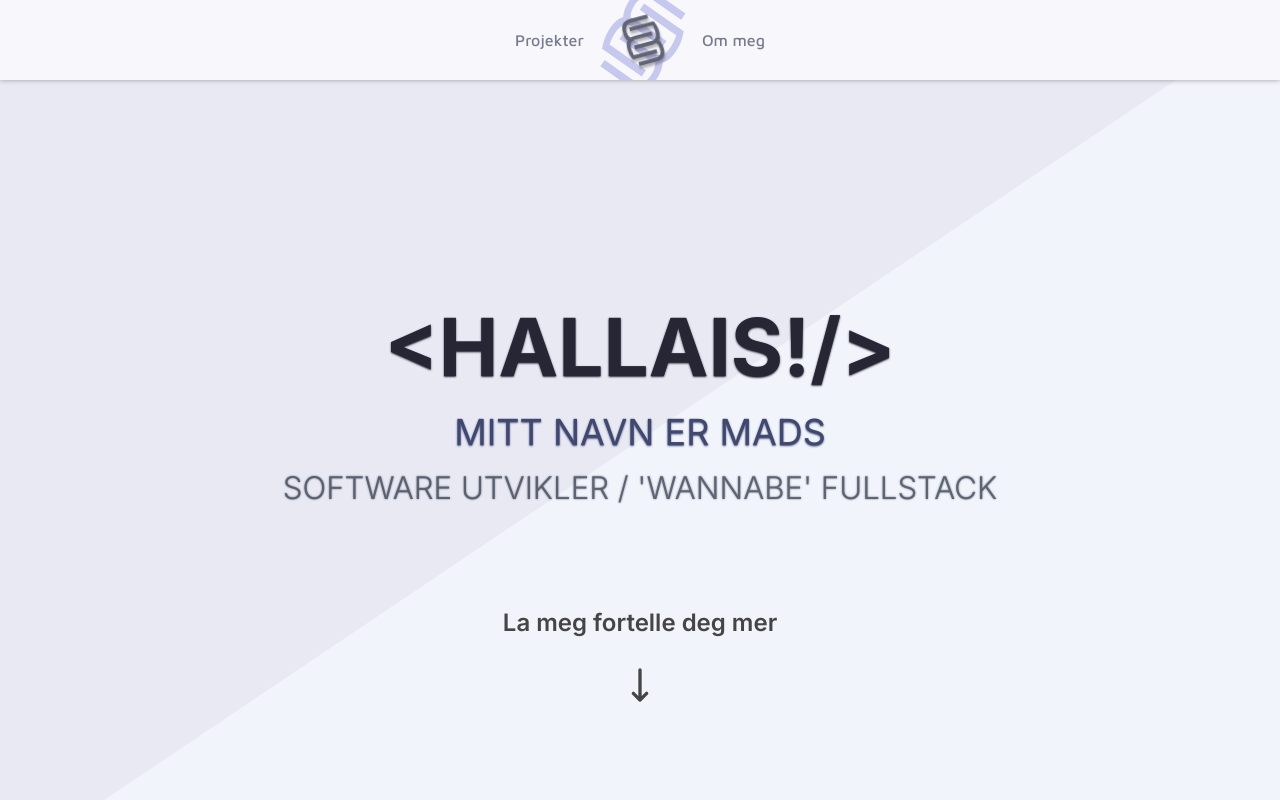
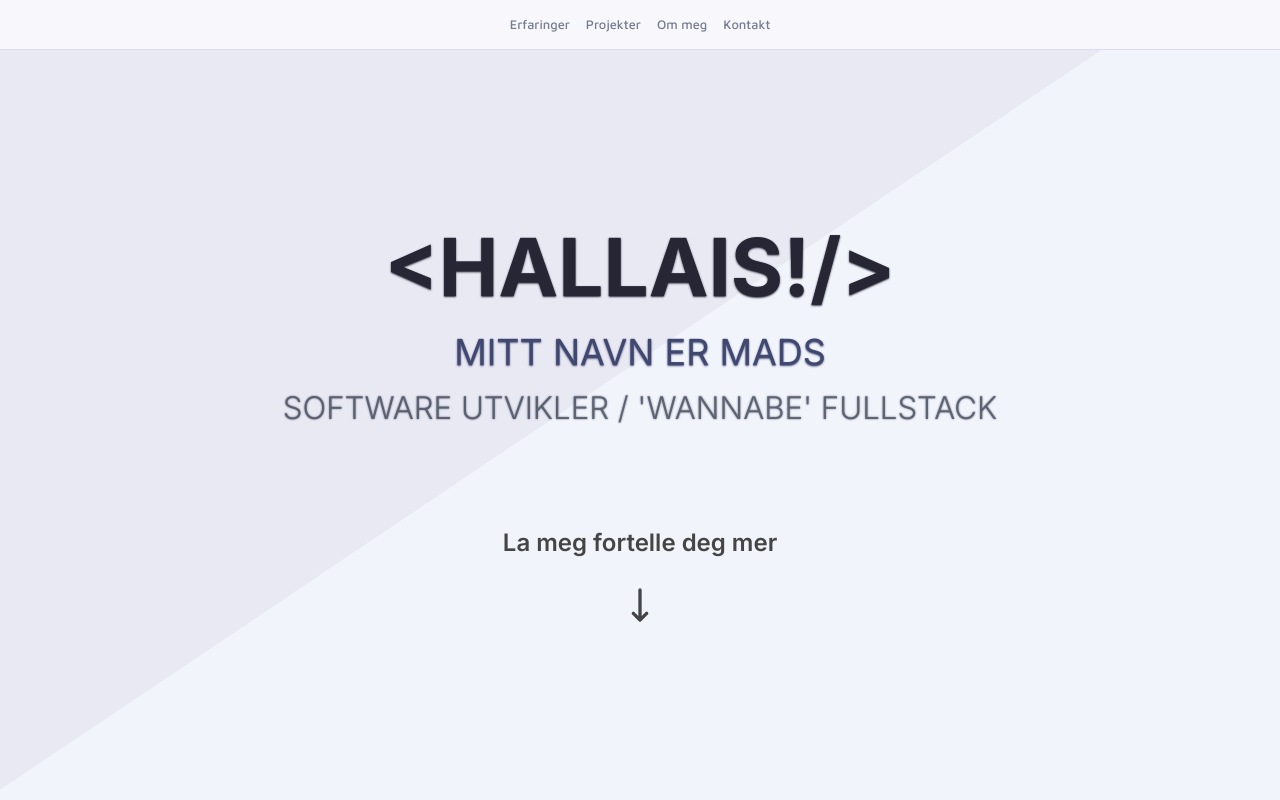
Before and after one commit to MadsKodehode/mads-portfolio, a React (Create React App) app: page /#/ in a window 1280 px wide. Shown: the top 800 px of the page. Built offline with nearby package versions, Linux system fonts and the light colour scheme.

Commit message:
Updated header and nav

```diff
--- a/src/components/Header/Header.jsx
+++ b/src/components/Header/Header.jsx
@@ -1,12 +1,11 @@
 import Logo from "../../imgs/FadedLogo.svg";
 import { Link } from "react-router-dom";
+import Navigation from "../Navigation/Navigation";
 const Header = () => {
   return (
-    <header className="header-light">
+    <header>
+      <div className="header-light">
         <div className="links">
-        <Link className="link" to="#projekter">
-          Projekter
-        </Link>
           <div className="logo-wrap">
             <div className="svg-wrap">
               <svg
@@ -29,10 +28,9 @@ const Header = () => {
             </div>
             <img className="logo-faded" src={Logo} alt="logo"></img>
           </div>
-        <Link className="link" to="#om">
-          Om meg
-        </Link>
         </div>
+      </div>
+      <Navigation></Navigation>
     </header>
   );
 };
--- a/src/components/Header/header.scss
+++ b/src/components/Header/header.scss
@@ -1,37 +1,23 @@
 .header-light {
   @include flex(center, center);
   background: $banner;
-  box-shadow: 0px 0px 5px #999;
+  border-bottom: 1px solid #dddbf1;
   overflow: hidden;
-  height: 5em;
-  position: sticky;
+  height: 3.5em;
+  position: relative;
   width: 100%;
   top: 0;
   z-index: 10;
 
   .links {
     @include flex(space-between, center);
-    min-width: 250px;
-    max-width: 300px;
-    height: 5em;
-    .link {
-      font-family: "Maven Pro";
-      font-weight: 500;
-      text-decoration: none;
-      color: $link;
-      transition: all 0.2s ease-in-out;
-      position: relative;
-      z-index: 2;
 
-      &:hover {
-        opacity: 0.6;
-      }
-    }
+    height: 3.5em;
 
     .logo-wrap {
       @include flex(center, center);
       width: 3.125em;
-      height: 5em;
+      height: 3.5em;
 
       .svg-wrap {
         width: 62.6px;
@@ -46,7 +32,7 @@
       }
 
       .logo-faded {
-        width: 120px;
+        width: 100px;
         opacity: 0.2;
         transform: rotate(35deg);
         z-index: -1;
@@ -54,3 +40,11 @@
     }
   }
 }
+
+header {
+  position: fixed;
+  z-index: 100;
+  top: 0;
+  width: 100vw;
+  transition: all 0.5s ease;
+}
--- a/src/components/Hero/Hero.jsx
+++ b/src/components/Hero/Hero.jsx
@@ -1,6 +1,7 @@
 import data from "../../content/data.json";
 import { HiOutlineArrowNarrowDown } from "react-icons/hi";
 import { useEffect, useRef, useState } from "react";
+
 const Body = () => {
   const heroRef = useRef();
   const [intersecting, setIsIntersecting] = useState();
@@ -16,6 +17,7 @@ const Body = () => {
     observer.observe(heroRef.current);
   }, []);
   return (
+    <>
       <main className={intersecting ? "layout show" : "layout"}>
         <div className="hero-container" ref={heroRef}>
           <div className="hero">
@@ -29,6 +31,7 @@ const Body = () => {
           </div>
         </div>
       </main>
+    </>
   );
 };
 
--- a/src/components/HomePage.jsx
+++ b/src/components/HomePage.jsx
@@ -6,9 +6,22 @@ import About from "./AboutPage/About";
 import Footer from "./Footer/Footer";
 import { useEffect } from "react";
 import { useLocation } from "react-router-dom";
+import Navigation from "./Navigation/Navigation";
+
 const HomePage = () => {
   const location = useLocation();
+  let prevScroll = window.pageYOffset;
 
+  window.onscroll = () => {
+    let currentScroll = window.pageYOffset;
+    if (prevScroll > currentScroll) {
+      document.querySelector("header").style.top = "0";
+    } else {
+      document.querySelector("header").style.top = "-56px";
+    }
+
+    prevScroll = currentScroll;
+  };
   useEffect(() => {
     if (location.hash) {
       let element = document.getElementById(location.hash.slice(1));
@@ -23,6 +36,7 @@ const HomePage = () => {
   return (
     <>
       <Header></Header>
+
       <Hero></Hero>
       <LanguageExp></LanguageExp>
       <Projects></Projects>
--- /dev/null
+++ b/src/components/Navigation/Navigation.jsx
@@ -0,0 +1,34 @@
+import { Link } from "react-router-dom";
+
+const Navigation = () => {
+  return (
+    <nav className="navigation">
+      <div className="clip-bg">
+        <ul className="nav-links">
+          <li>
+            <Link className="link" to="#erfaring">
+              Erfaringer
+            </Link>
+          </li>
+          <li>
+            <Link className="link" to="#projekter">
+              Projekter
+            </Link>
+          </li>
+          <li>
+            <Link className="link" to="#om">
+              Om meg
+            </Link>
+          </li>
+          <li>
+            <Link className="link" to="#kontakt">
+              Kontakt
+            </Link>
+          </li>
+        </ul>
+      </div>
+    </nav>
+  );
+};
+
+export default Navigation;
--- /dev/null
+++ b/src/components/Navigation/navigation.scss
@@ -0,0 +1,40 @@
+.navigation {
+  display: flex;
+  justify-content: center;
+  align-items: center;
+  width: 100%;
+
+  .clip-bg {
+    width: 100%;
+    height: 51px;
+
+    .nav-links {
+      background: $banner;
+      width: 100%;
+      height: 50px;
+      display: flex;
+      justify-content: center;
+      align-items: center;
+      list-style: none;
+      position: absolute;
+
+      border-bottom: 1px solid #dddbf1;
+
+      .link {
+        font-family: "Maven Pro";
+        font-weight: 500;
+        text-decoration: none;
+        color: $link;
+        transition: all 0.2s ease-in-out;
+        position: relative;
+        z-index: 2;
+        padding: 0 0.5rem 0 0.5rem;
+        display: block;
+        font-size: 0.8rem;
+        &:hover {
+          opacity: 0.6;
+        }
+      }
+    }
+  }
+}
--- a/src/styles/main.scss
+++ b/src/styles/main.scss
@@ -15,6 +15,9 @@
 //Header styles
 @import "../components/Header/header.scss";
 
+//Nav styles
+@import "../components//Navigation/navigation.scss";
+
 //Language page styles
 @import "../components/LanguagePage/languageExp.scss";
 
```
Lines whose indentation alone changed are shown as unchanged.
